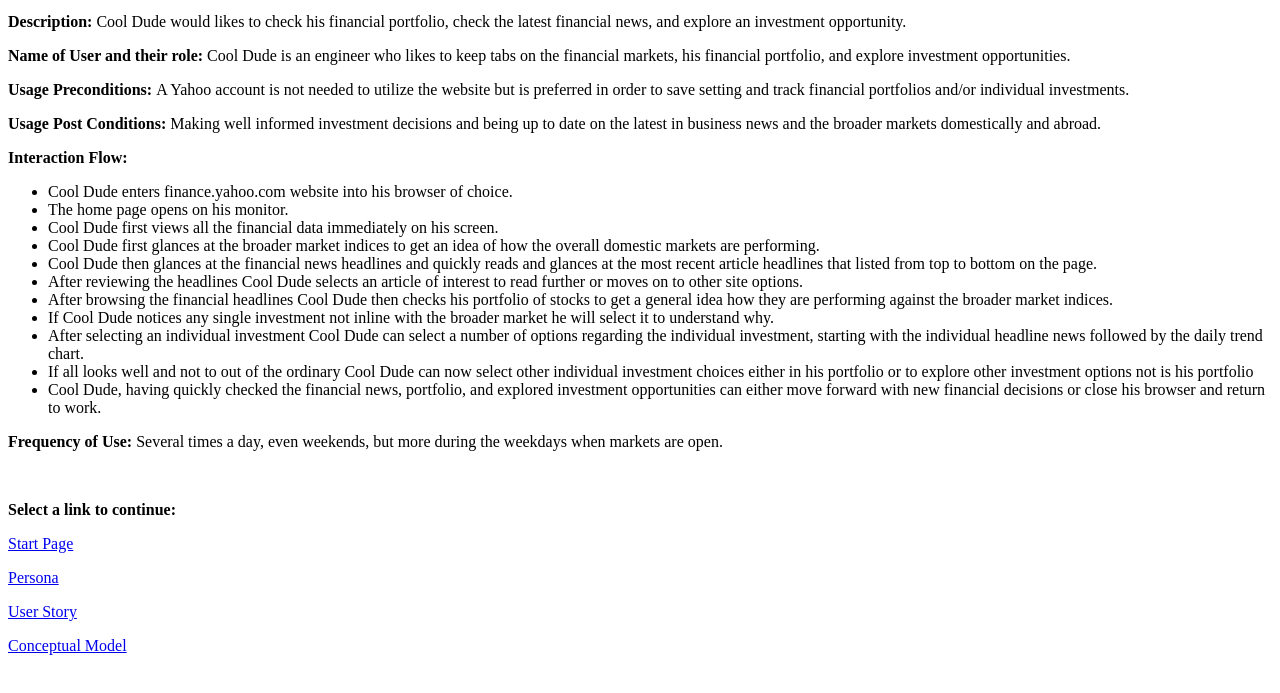
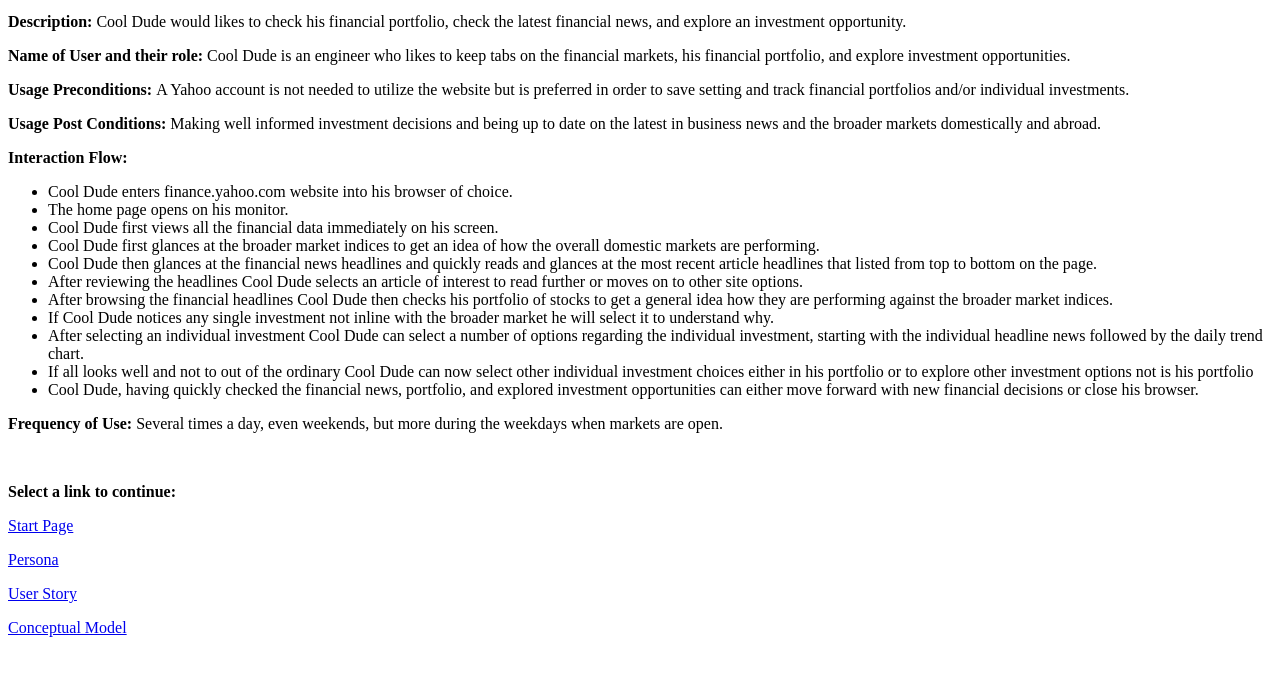
Before and after one commit to m-squared626/data-design, a plain HTML site: page epic/interaction-flow.html in a window 1280 px wide. Shown: the part 101-794 px from the top of the page. Drawn offline with Linux system fonts and the light colour scheme.

```diff
--- a/epic/interaction-flow.html
+++ b/epic/interaction-flow.html
@@ -43,8 +43,7 @@
 					<li>If all looks well and not to out of the ordinary Cool Dude can now select other individual
 					investment choices either in his portfolio or to explore other investment options not is his portfolio  </li>
 					<li>Cool Dude, having quickly checked the financial news, portfolio, and explored investment
-					opportunities can either move forward with new financial decisions or close his browser and return
-					to work.</li>
+					opportunities can either move forward with new financial decisions or close his browser.</li>
 				</ul>
 			<p><strong>Frequency of Use: </strong> Several times a day, even weekends, but more during the weekdays
 			when markets are open.
```
